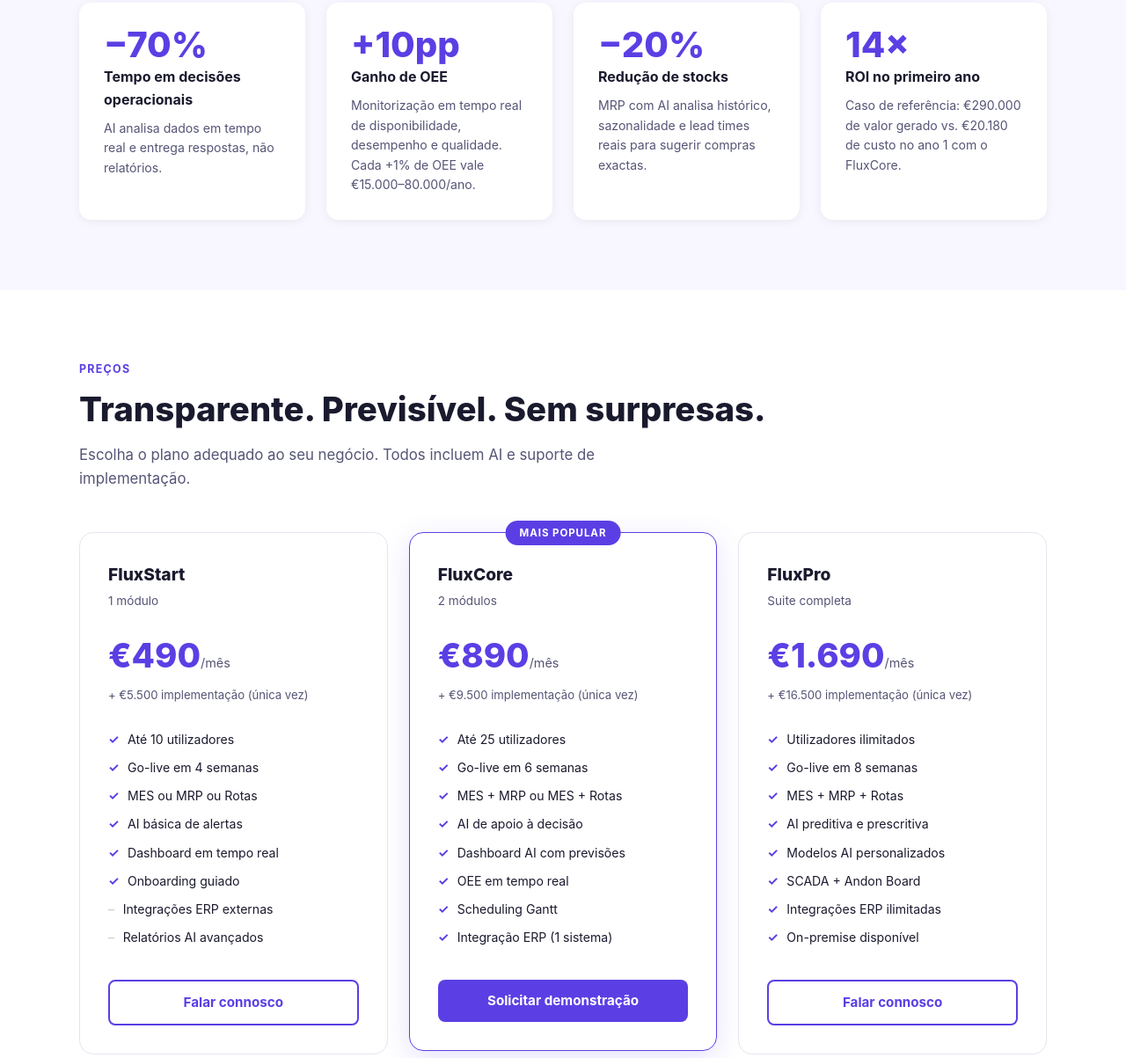
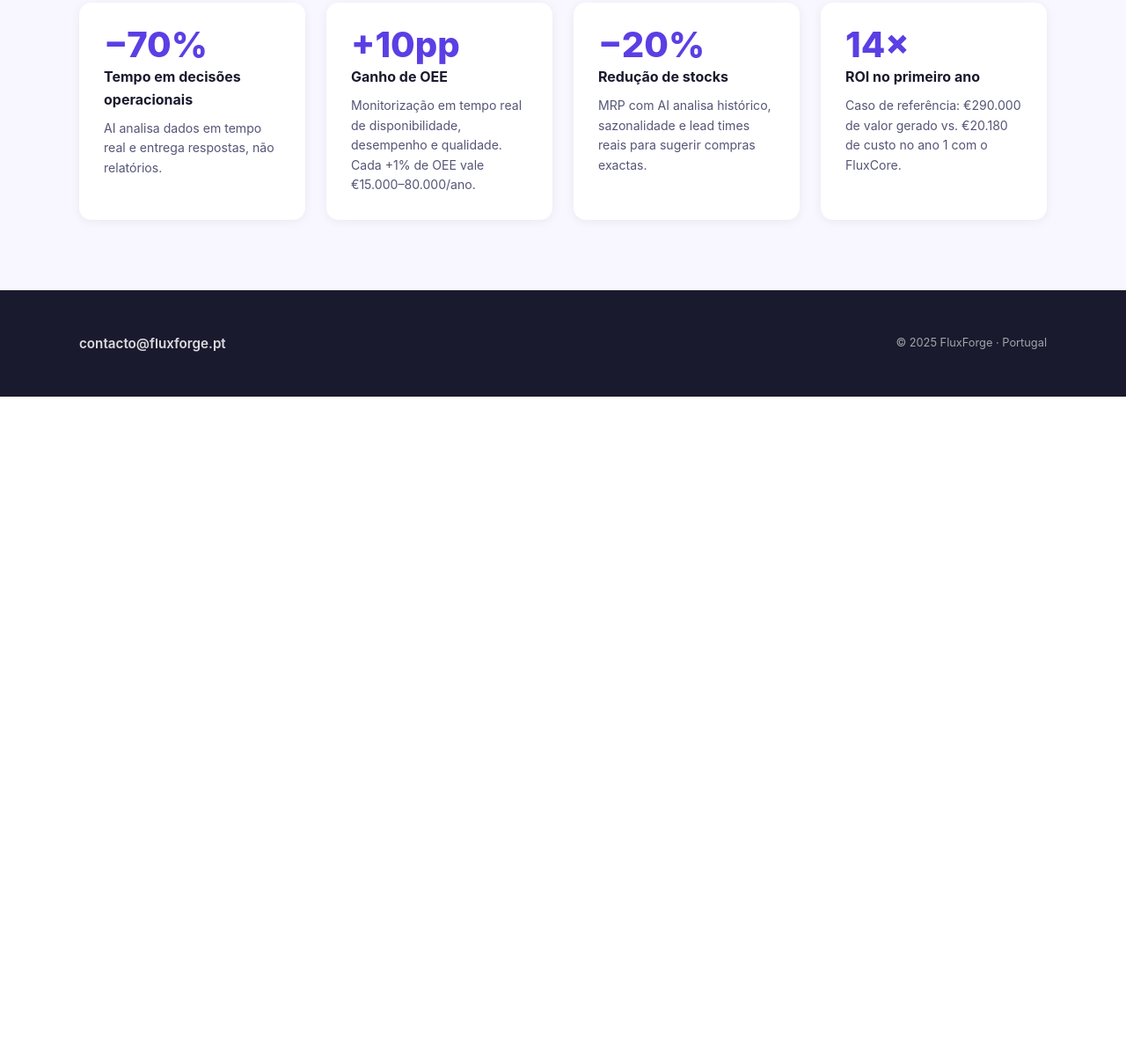
Before and after one commit to FluxForgeInc/site-fluxforge, a plain HTML site: page index.html in a window 1280 px wide. Shown: the part 2482-3685 px from the top of the page at 88% size. After the commit the page ends 2933 px from the top, so only its background shows below. Drawn offline with Linux system fonts and the light colour scheme.

Commit message:
Remove pricing section

```diff
--- a/index.html
+++ b/index.html
@@ -498,72 +498,6 @@
   </div>
 </section>
 
-<!-- PRICING -->
-<section>
-  <div class="container">
-    <div class="section-label">Preços</div>
-    <h2>Transparente. Previsível. Sem surpresas.</h2>
-    <p class="lead">Escolha o plano adequado ao seu negócio. Todos incluem AI e suporte de implementação.</p>
-    <div class="plans">
-
-      <div class="plan-card">
-        <div class="plan-name">FluxStart</div>
-        <div class="plan-desc">1 módulo</div>
-        <div class="plan-price"><span class="amount">€490</span><span class="mo">/mês</span></div>
-        <div class="plan-impl">+ €5.500 implementação (única vez)</div>
-        <ul class="plan-features">
-          <li><span class="check">✓</span> Até 10 utilizadores</li>
-          <li><span class="check">✓</span> Go-live em 4 semanas</li>
-          <li><span class="check">✓</span> MES ou MRP ou Rotas</li>
-          <li><span class="check">✓</span> AI básica de alertas</li>
-          <li><span class="check">✓</span> Dashboard em tempo real</li>
-          <li><span class="check">✓</span> Onboarding guiado</li>
-          <li><span class="x">–</span> Integrações ERP externas</li>
-          <li><span class="x">–</span> Relatórios AI avançados</li>
-        </ul>
-        <a href="mailto:contacto@fluxforge.pt" class="plan-cta outline">Falar connosco</a>
-      </div>
-
-      <div class="plan-card popular">
-        <div class="popular-badge">Mais popular</div>
-        <div class="plan-name">FluxCore</div>
-        <div class="plan-desc">2 módulos</div>
-        <div class="plan-price"><span class="amount">€890</span><span class="mo">/mês</span></div>
-        <div class="plan-impl">+ €9.500 implementação (única vez)</div>
-        <ul class="plan-features">
-          <li><span class="check">✓</span> Até 25 utilizadores</li>
-          <li><span class="check">✓</span> Go-live em 6 semanas</li>
-          <li><span class="check">✓</span> MES + MRP ou MES + Rotas</li>
-          <li><span class="check">✓</span> AI de apoio à decisão</li>
-          <li><span class="check">✓</span> Dashboard AI com previsões</li>
-          <li><span class="check">✓</span> OEE em tempo real</li>
-          <li><span class="check">✓</span> Scheduling Gantt</li>
-          <li><span class="check">✓</span> Integração ERP (1 sistema)</li>
-        </ul>
-        <a href="mailto:contacto@fluxforge.pt" class="plan-cta filled">Solicitar demonstração</a>
-      </div>
-
-      <div class="plan-card">
-        <div class="plan-name">FluxPro</div>
-        <div class="plan-desc">Suite completa</div>
-        <div class="plan-price"><span class="amount">€1.690</span><span class="mo">/mês</span></div>
-        <div class="plan-impl">+ €16.500 implementação (única vez)</div>
-        <ul class="plan-features">
-          <li><span class="check">✓</span> Utilizadores ilimitados</li>
-          <li><span class="check">✓</span> Go-live em 8 semanas</li>
-          <li><span class="check">✓</span> MES + MRP + Rotas</li>
-          <li><span class="check">✓</span> AI preditiva e prescritiva</li>
-          <li><span class="check">✓</span> Modelos AI personalizados</li>
-          <li><span class="check">✓</span> SCADA + Andon Board</li>
-          <li><span class="check">✓</span> Integrações ERP ilimitadas</li>
-          <li><span class="check">✓</span> On-premise disponível</li>
-        </ul>
-        <a href="mailto:contacto@fluxforge.pt" class="plan-cta outline">Falar connosco</a>
-      </div>
-
-    </div>
-  </div>
-</section>
 
 <!-- FOOTER -->
 <footer>
```
